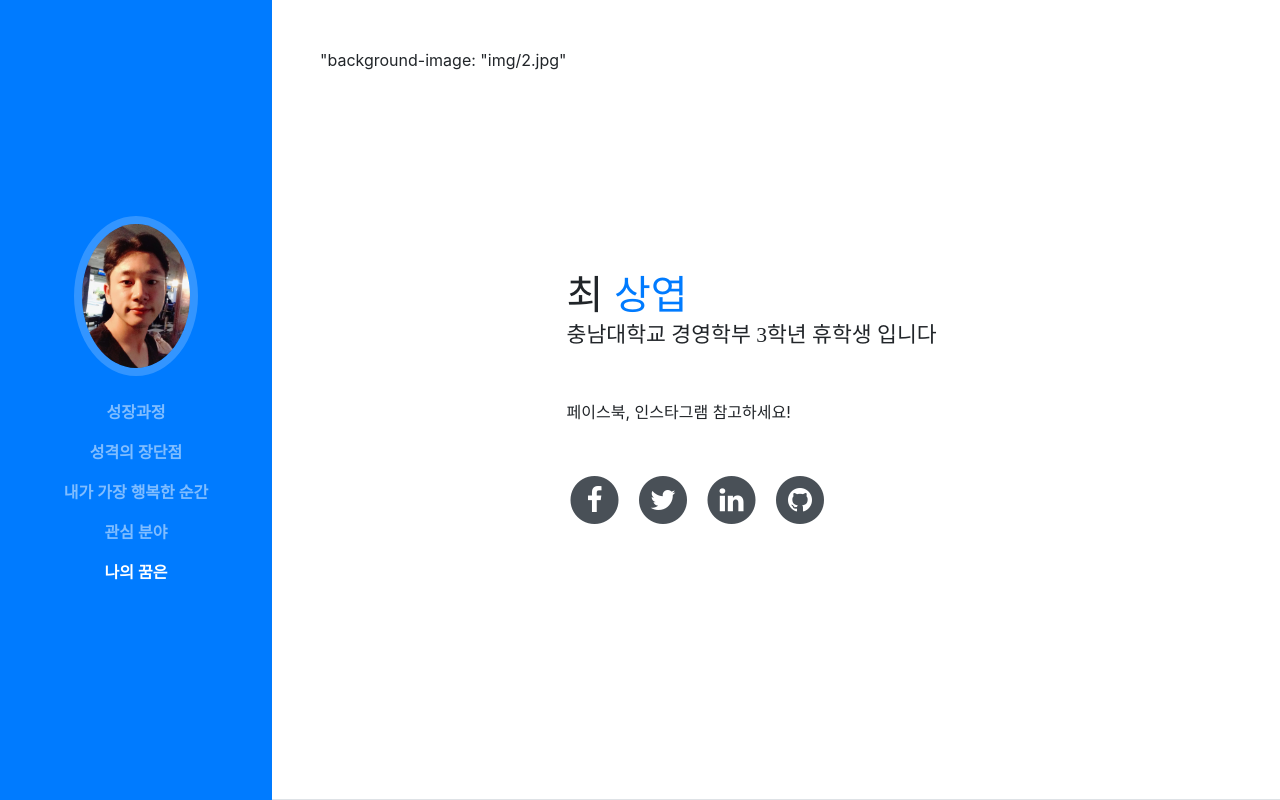
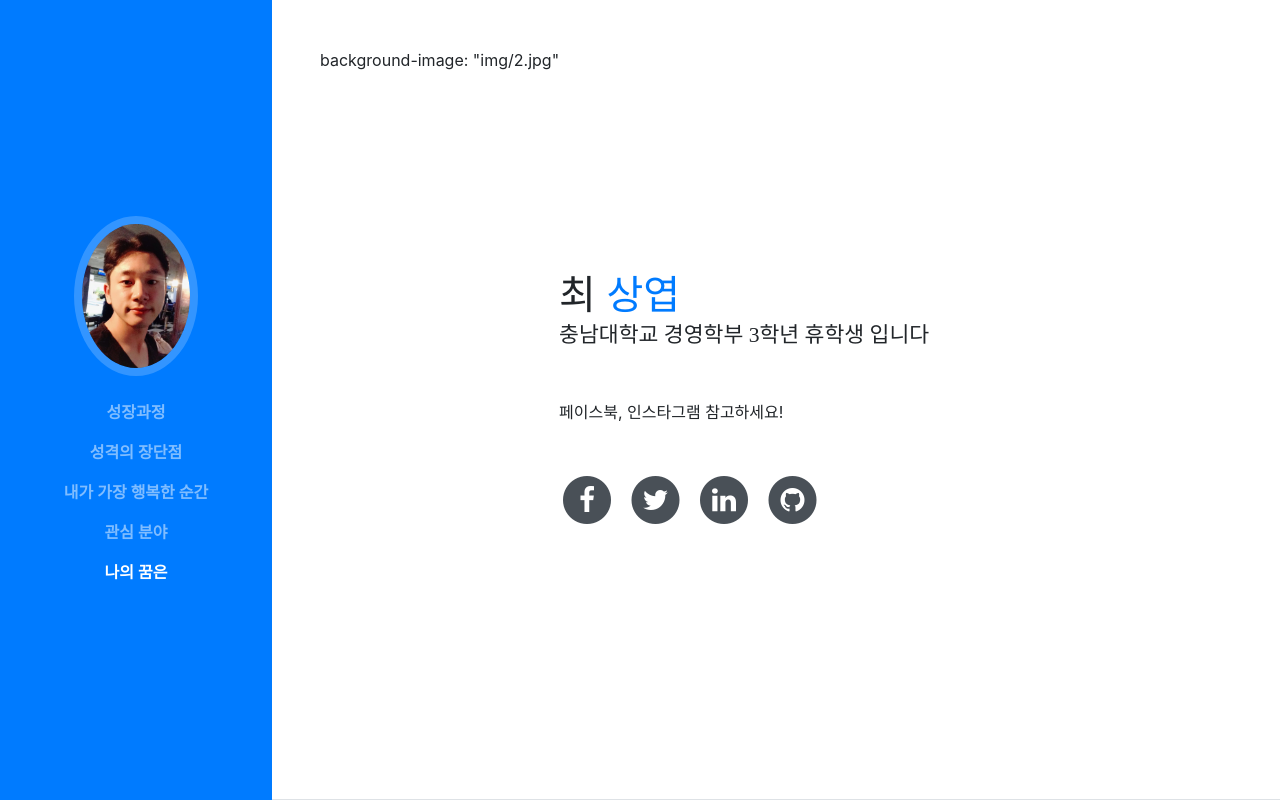
Before and after one commit to csy1602/csy1602.github.io, a website with bundled scripts: page index.html in a window 1280 px wide. Shown: the top 800 px of the page. Built offline with nearby package versions, Linux system fonts and the light colour scheme; a web font is replaced by a local one.

Commit message:
Update index.html

```diff
--- a/index.html
+++ b/index.html
@@ -61,7 +61,7 @@
     <div class="container-fluid p-0">
 
       <section class="resume-section p-3 p-lg-5 d-flex d-column" id="about"
-               <style>"background-image: "img/2.jpg"
+               <style> background-image: "img/2.jpg"
                </style>
         <div class="my-auto">
           <h1 class="mb-0">최
```
